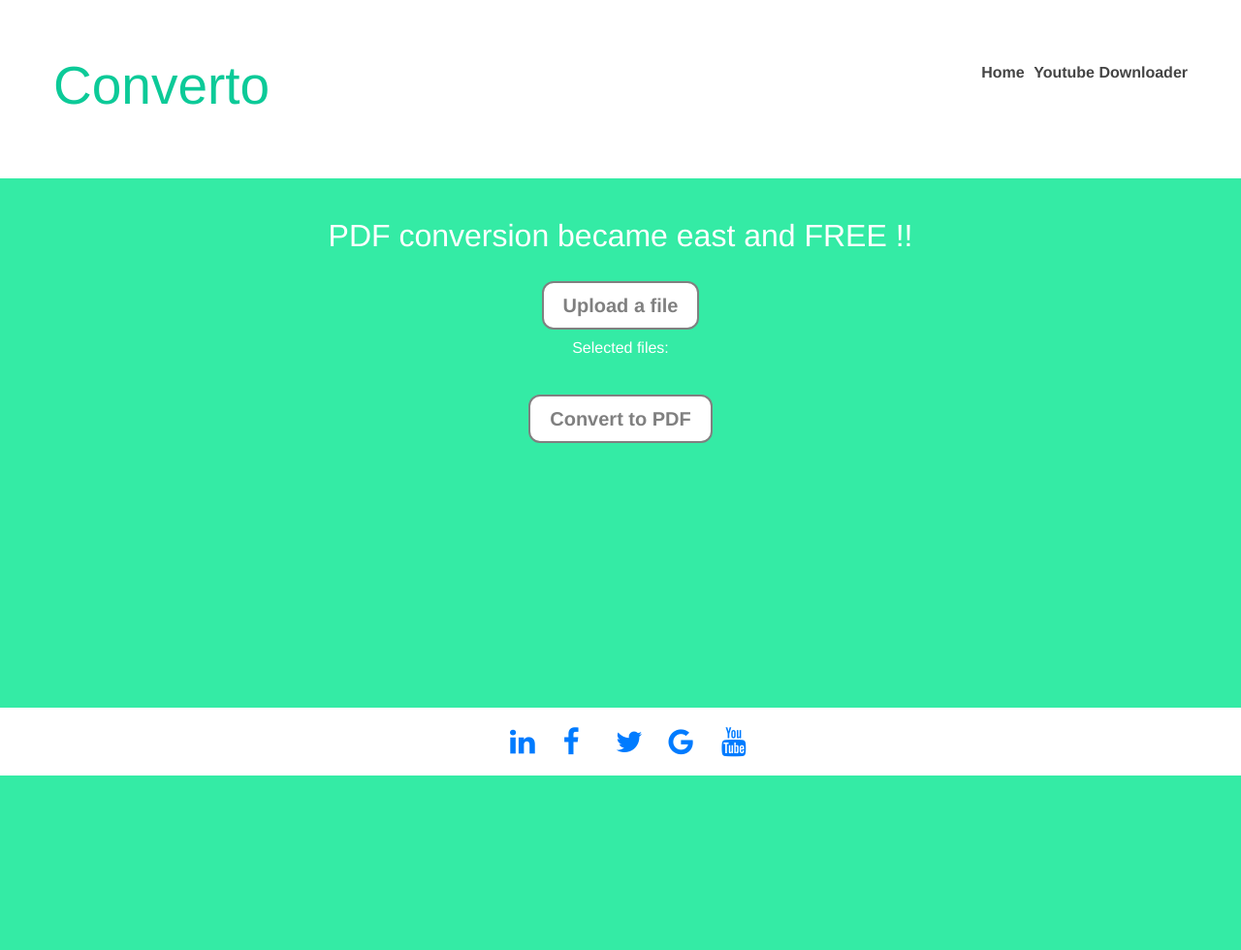
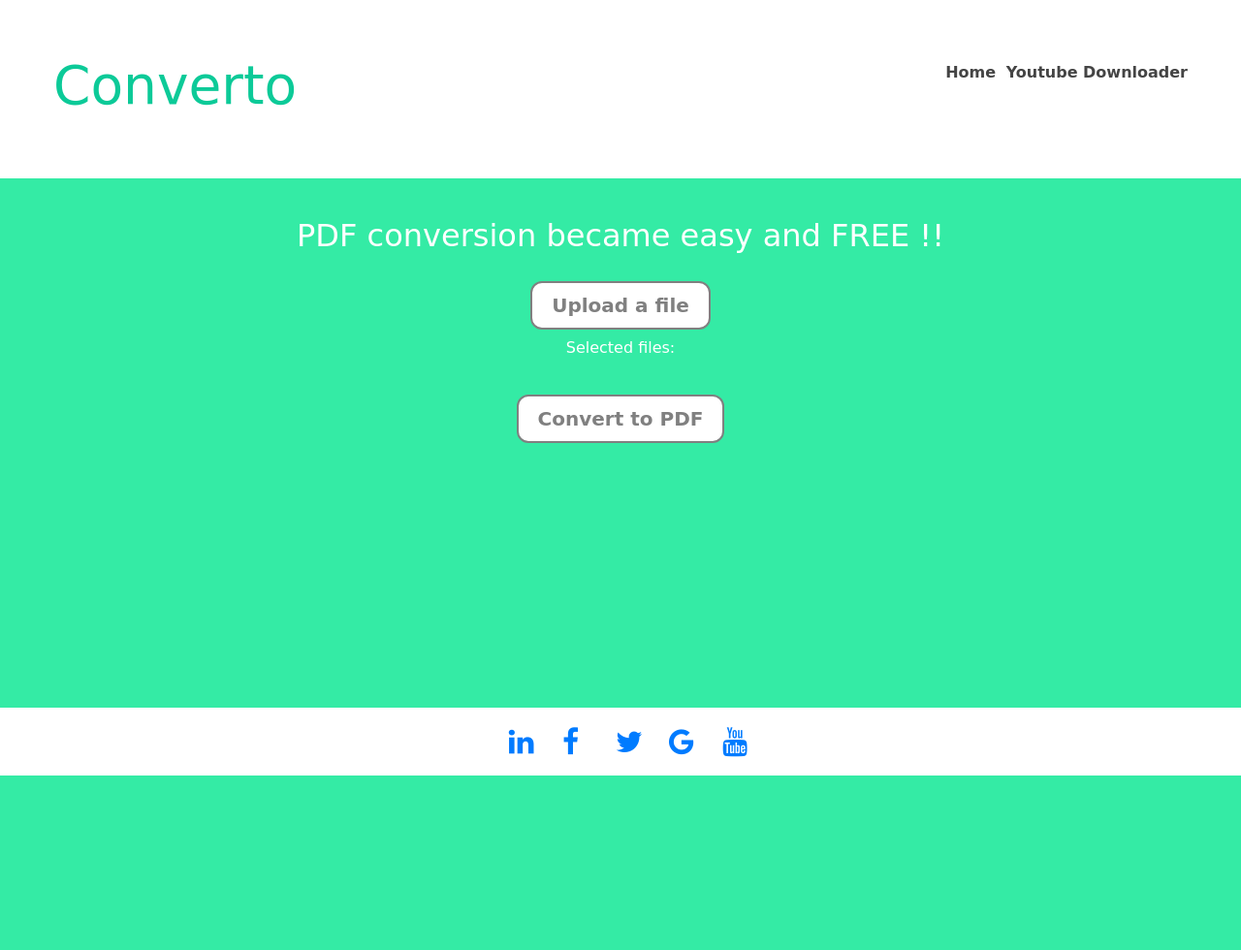
Before and after one commit to dharmakrish6/convertoPdf, a Flask app: page / in a window 1280 px wide. Shown: the top 980 px of the page at 97% size. Run offline with Flask 2, Linux system fonts and the light colour scheme; some libraries are stand-ins or nearby versions.

Commit message:
fix font and css

```diff
--- a/static/main.css
+++ b/static/main.css
@@ -2,7 +2,7 @@ body {
     margin: 0;
     padding: 0;
     background-color: rgb(52, 235, 165);
-    font-family: "Helvetica Neue", Helvetica, Arial, sans-serif;
+    font-family: cursive;
     color: rgb(255, 255, 255);
   }
   .progressbar {
--- a/templates/about.html
+++ b/templates/about.html
@@ -7,7 +7,7 @@
       placeholder="https://www.youtube.com/watch?v=_a-gbqAzHOM&t=52s" aria-label="Search" type="url" required>
 
     <button class="btn btn-primary" style="margin-top: 25px;" type="submit" id="submit">
-      <span class="spinner-border spinner-border-sm">Convert to Video</span></button>
+      <span class="spinner-border spinner-border-sm">Convert Video to MP4</span></button>
 
 
   </form>
--- a/templates/upload_file.html
+++ b/templates/upload_file.html
@@ -28,7 +28,7 @@
 
 <div class="container-fluid bg-2 text-center">
   <title>Image to Pdf converter</title>
-  <h2>PDF conversion became east and FREE !!</h1>
+  <h2>PDF conversion became easy and FREE !!</h1>
   <!-- <h4>It make some time to process if you upload more than 5 images</h4> -->
 
   <form action="" method=post enctype=multipart/form-data>
```
